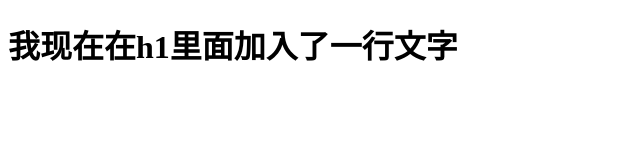
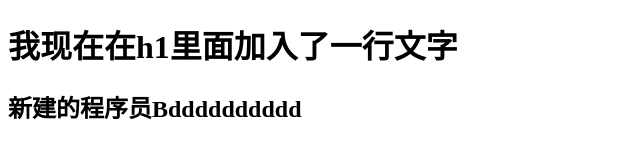
Before and after one commit to Xiaoqiqi123456/ssss, a plain HTML site: page index.html in a window 1280 px wide. Shown: the whole page, without its empty margins (0-640 px from the left). Drawn offline with Linux system fonts and the light colour scheme.

Commit message:
程序员B

```diff
--- a/index.html
+++ b/index.html
@@ -1,7 +1,7 @@
 <!--
  * @Author: your name
  * @Date: 2021-07-29 23:48:45
- * @LastEditTime: 2021-07-29 23:50:17
+ * @LastEditTime: 2021-07-30 15:12:54
  * @LastEditors: Please set LastEditors
  * @Description: In User Settings Edit
  * @FilePath: \程序员A\ssss\index.html
@@ -18,6 +18,7 @@
 
 <body>
     <h1>我现在在h1里面加入了一行文字</h1>
+    <h2>新建的程序员Bdddddddddd</h2>
 </body>
 
 </html>
```
Also changed, not shown: 1 other file.
